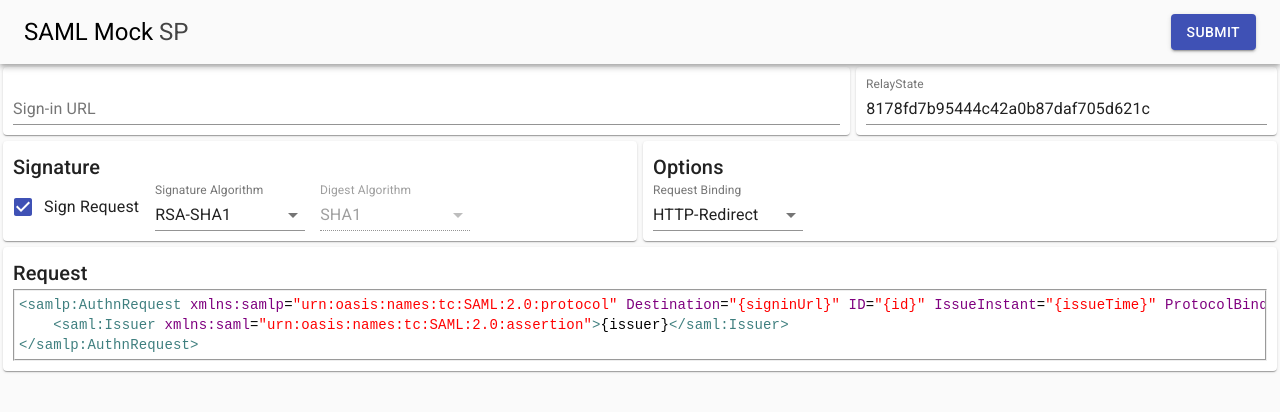
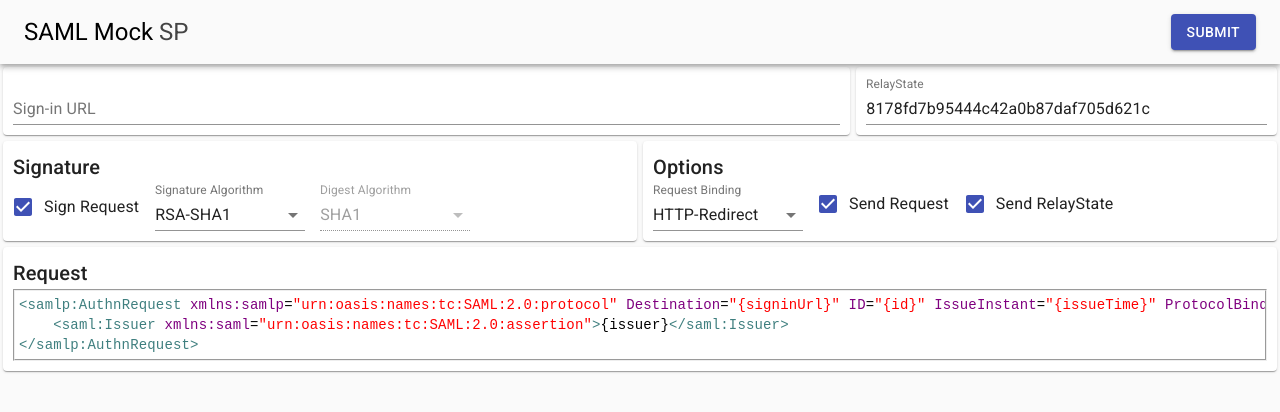
Before and after one commit to thameera/saml-mock, a Next.js app: page /sp in a window 1280 px wide. Shown: the top 412 px of the page. Built offline with nearby package versions, Linux system fonts and the light colour scheme.

Commit message:
SP: Start auth without request or relaystate

```diff
--- a/components/XMLEditor.js
+++ b/components/XMLEditor.js
@@ -2,7 +2,7 @@ import { useEffect, useState } from 'react'
 import { Controlled as CodeMirror } from 'react-codemirror2'
 import styles from './XMLEditor.module.css'
 
-export default function XMLEditor({ xmlStr, updateXmlStr }) {
+export default function XMLEditor({ xmlStr, updateXmlStr, disabled }) {
   const [mounted, setMounted] = useState(false)
 
   useEffect(() => {
@@ -22,7 +22,11 @@ export default function XMLEditor({ xmlStr, updateXmlStr }) {
         <CodeMirror
           value={xmlStr}
           className={styles.cmDiv}
-          options={{ mode: 'xml', theme: 'xq-light' }}
+          options={{
+            mode: disabled ? 'plain' : 'xml',
+            theme: 'xq-light',
+            readOnly: disabled,
+          }}
           onBeforeChange={handleChange}
         />
       )}
--- a/pages/api/prepareRequest.js
+++ b/pages/api/prepareRequest.js
@@ -10,6 +10,14 @@ export default function handler(req, res) {
   }
 
   const body = req.body
+
+  // If we are not sending the request, exit early
+  if (!body.sendRequest) {
+    if (!body.sendRelayState) {
+      return res.json({})
+    }
+    return res.json({ RelayState: body.relayState })
+  }
 
   const mappings = {
     id: generateId(),
@@ -26,21 +34,22 @@ export default function handler(req, res) {
     const deflated = zlib.deflateRawSync(Buffer.from(canonicalizedRequest))
     const SAMLRequest = deflated.toString('base64')
 
-    const qs = signRedirectRequest(
-      { SAMLRequest, RelayState: body.relayState },
-      body.sigOpts
-    )
+    const params = body.sendRelayState
+      ? { SAMLRequest, RelayState: body.relayState }
+      : { SAMLRequest }
+
+    const qs = signRedirectRequest(params, body.sigOpts)
+
     return res.json(qs)
   } else {
     /* HTTP-POST */
     const signedRequest = signPostRequest(canonicalizedRequest, body.sigOpts)
     const SAMLRequest = Buffer.from(signedRequest).toString('base64')
 
-    const data = {
-      signinUrl: body.signinUrl,
-      SAMLRequest,
-      RelayState: body.relayState,
-    }
+    const data = body.sendRelayState
+      ? { SAMLRequest, RelayState: body.relayState }
+      : { SAMLRequest }
+
     return res.json(data)
   }
 }
--- a/pages/sp.js
+++ b/pages/sp.js
@@ -35,6 +35,8 @@ export default function SP() {
     sigAlgo: 'rsa-sha1',
     digestAlgo: 'sha1',
   })
+  const [sendRequest, setSendRequest] = useState(true)
+  const [sendRelayState, setSendRelayState] = useState(true)
 
   const STORAGE_KEY = 'saml-mock:sp:url'
 
@@ -70,6 +72,8 @@ export default function SP() {
           relayState,
           binding,
           sigOpts,
+          sendRequest,
+          sendRelayState,
         },
       })
 
@@ -78,8 +82,9 @@ export default function SP() {
       if (binding === 'redirect') {
         window.location = generateRedirectUrl(res.data)
       } else {
+        const data = { ...res.data, signinUrl }
         // Save the info in localStorage, so they could be used by form post script in next page
-        localStorage['saml-mock:sp'] = btoa(JSON.stringify(res.data))
+        localStorage['saml-mock:sp'] = btoa(JSON.stringify(data))
 
         window.location = '/post.html?type=request'
       }
@@ -129,6 +134,7 @@ export default function SP() {
           <Paper className={styles.paper}>
             <TextField
               fullWidth
+              disabled={!sendRelayState}
               label="RelayState"
               value={relayState}
               onChange={(ev) => setRelayState(ev.target.value)}
@@ -142,6 +148,7 @@ export default function SP() {
             <Typography variant="h6">Signature</Typography>
             <NoSsr>
               <FormGroup row>
+                {/* Sign Request? */}
                 <FormControlLabel
                   control={
                     <Checkbox
@@ -152,13 +159,15 @@ export default function SP() {
                           signRequest: ev.target.checked,
                         })
                       }
+                      disabled={!sendRequest}
                       name="signRequest"
                       color="primary"
                     />
                   }
                   label="Sign Request"
                 />
-                <FormControl className={styles.select}>
+                {/* Signature Algo */}
+                <FormControl className={styles.select} disabled={!sendRequest}>
                   <InputLabel id="sig-algo">Signature Algorithm</InputLabel>
                   <Select
                     labelId="sig-algo"
@@ -172,9 +181,10 @@ export default function SP() {
                     <MenuItem value="rsa-sha256">RSA-SHA256</MenuItem>
                   </Select>
                 </FormControl>
+                {/* Digest Algo */}
                 <Tooltip
                   title={
-                    binding === 'redirect'
+                    binding === 'redirect' && sendRequest
                       ? 'No digest calculated in Redirect binding'
                       : ''
                   }
@@ -203,10 +213,12 @@ export default function SP() {
           </Paper>
         </Grid>
 
-        {/* Binding */}
+        {/* Options */}
         <Grid item xs={6}>
           <Paper className={styles.paper}>
             <Typography variant="h6">Options</Typography>
+            <NoSsr>
+              {/* Binding */}
               <FormControl className={styles.select}>
                 <InputLabel id="binding">Request Binding</InputLabel>
                 <Select
@@ -219,6 +231,31 @@ export default function SP() {
                   <MenuItem value="post">HTTP-Post</MenuItem>
                 </Select>
               </FormControl>
+              {/* Send Request */}
+              <FormControlLabel
+                control={
+                  <Checkbox
+                    checked={sendRequest}
+                    onChange={(ev) => setSendRequest(ev.target.checked)}
+                    name="sendRequest"
+                    color="primary"
+                  />
+                }
+                label="Send Request"
+              />
+              {/* Send RelayState */}
+              <FormControlLabel
+                control={
+                  <Checkbox
+                    checked={sendRelayState}
+                    onChange={(ev) => setSendRelayState(ev.target.checked)}
+                    name="sendRequest"
+                    color="primary"
+                  />
+                }
+                label="Send RelayState"
+              />
+            </NoSsr>
           </Paper>
         </Grid>
 
@@ -226,7 +263,11 @@ export default function SP() {
         <Grid item xs={12}>
           <Paper className={styles.paper}>
             <Typography variant="h6">Request</Typography>
-            <XMLEditor xmlStr={request} updateXmlStr={setRequest} />
+            <XMLEditor
+              xmlStr={request}
+              updateXmlStr={setRequest}
+              disabled={!sendRequest}
+            />
           </Paper>
         </Grid>
       </Grid>
```
Also changed, not shown: public/post.html (+6 -1 lines). Lines whose indentation alone changed are shown as unchanged.
